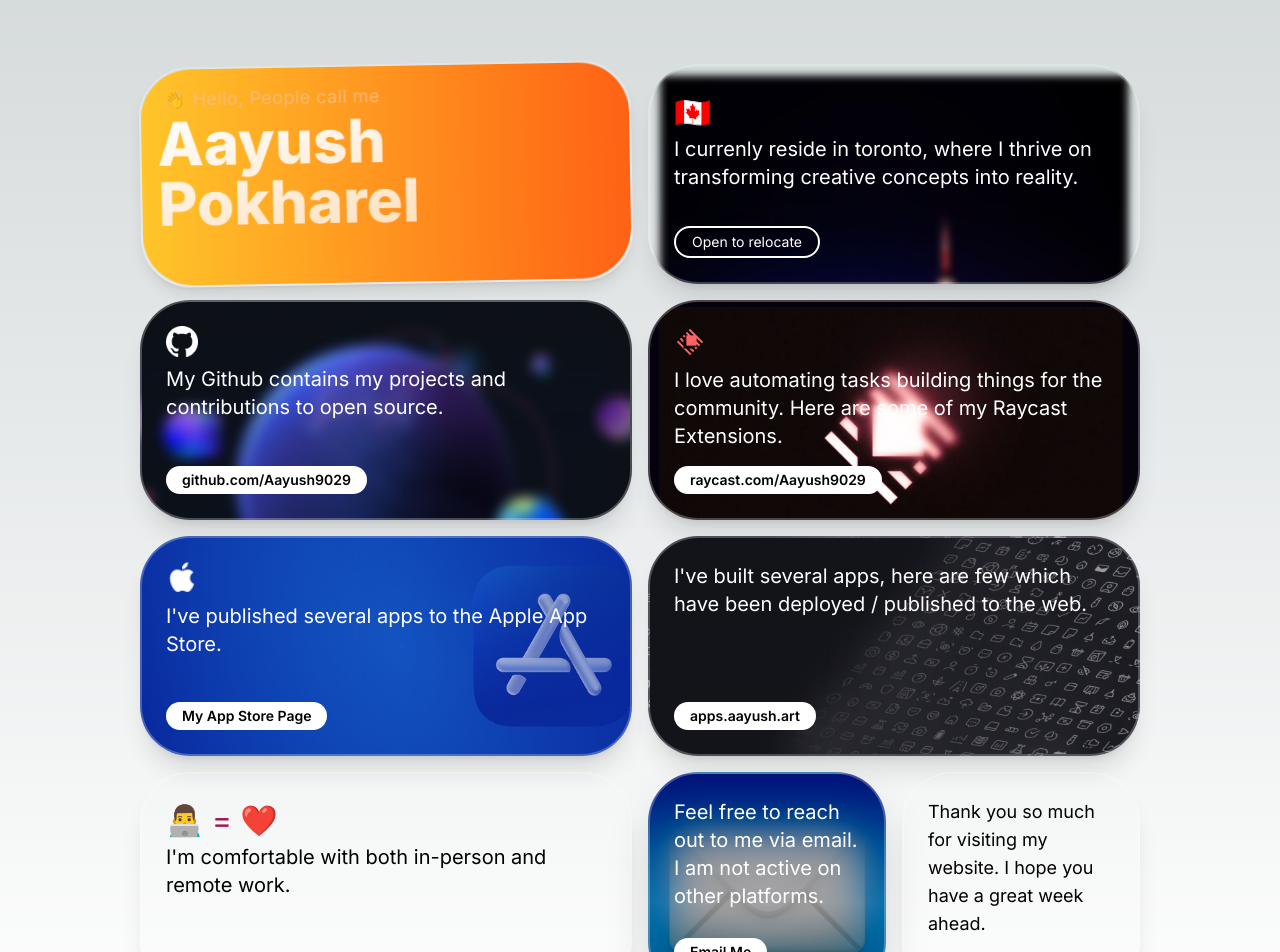
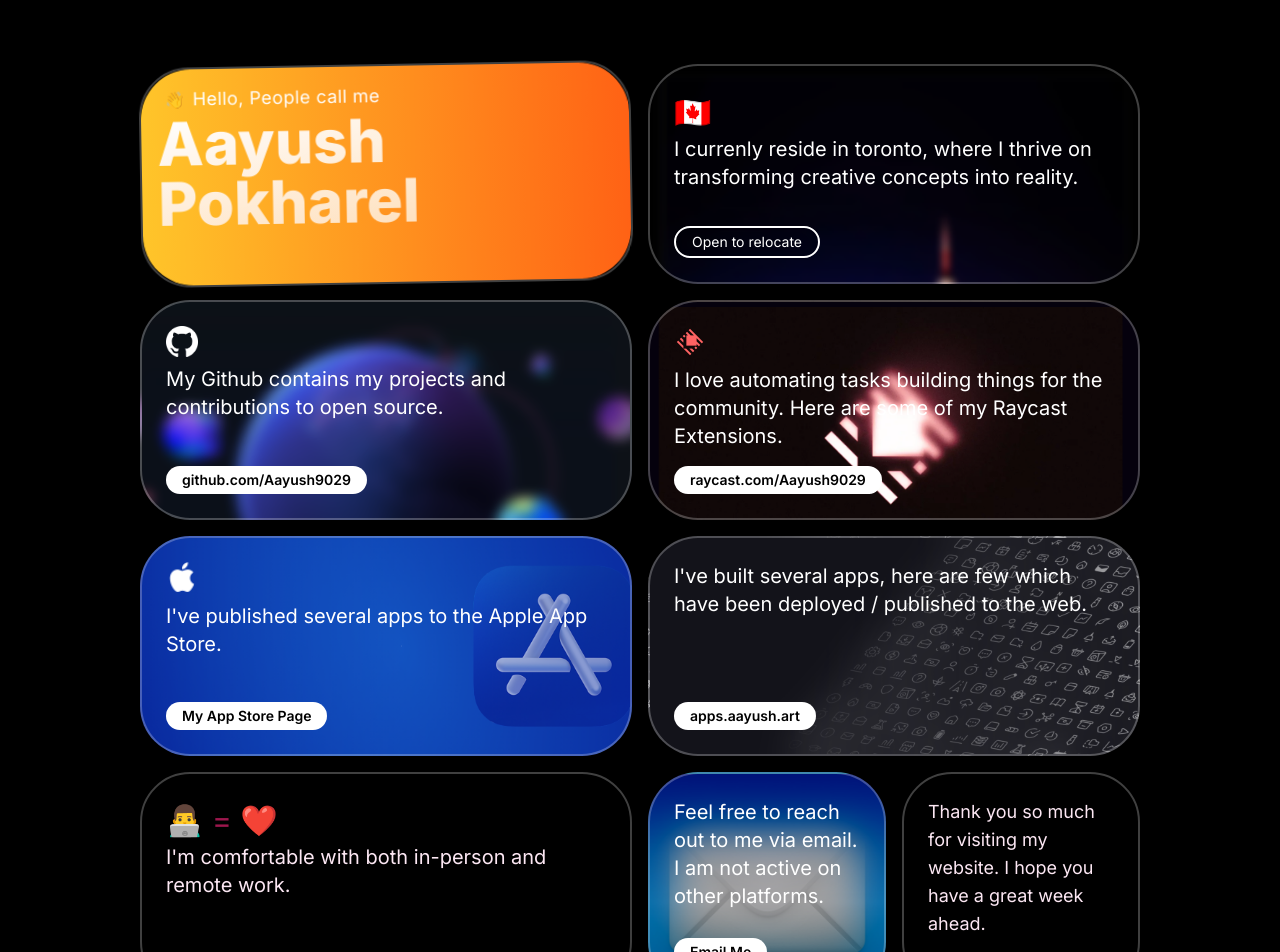
Before and after one commit to Aayush9029/aayush.art, a Next.js app: page / in a window 1280 px wide. Shown: the top 952 px of the page. Built offline with nearby package versions, Linux system fonts and the light colour scheme.

Commit message:
dark by default

```diff
--- a/src/app/globals.css
+++ b/src/app/globals.css
@@ -5,9 +5,9 @@
 :root {
   --max-width: 1100px;
   --border-radius: 12px;
-  --font-mono: ui-monospace, Menlo, Monaco, 'Cascadia Mono', 'Segoe UI Mono',
-    'Roboto Mono', 'Oxygen Mono', 'Ubuntu Monospace', 'Source Code Pro',
-    'Fira Mono', 'Droid Sans Mono', 'Courier New', monospace;
+  --font-mono: ui-monospace, Menlo, Monaco, "Cascadia Mono", "Segoe UI Mono",
+    "Roboto Mono", "Oxygen Mono", "Ubuntu Monospace", "Source Code Pro",
+    "Fira Mono", "Droid Sans Mono", "Courier New", monospace;
 
   --foreground-rgb: 0, 0, 0;
   --background-start-rgb: 214, 219, 220;
@@ -44,7 +44,6 @@
   --card-border-rgb: 131, 134, 135;
 }
 
-@media (prefers-color-scheme: dark) {
 :root {
   --foreground-rgb: 255, 255, 255;
   --background-start-rgb: 0, 0, 0;
@@ -75,13 +74,12 @@
   --card-rgb: 100, 100, 100;
   --card-border-rgb: 200, 200, 200;
 }
-}
 
 * {
   box-sizing: border-box;
   padding: 0;
   margin: 0;
-  transition:  ease-in-out 0.10s;
+  transition: ease-in-out 0.1s;
 }
 
 html,
@@ -130,13 +128,17 @@ a {
 }
 
 .gradient-border::after {
-  content: '';
+  content: "";
   position: absolute;
   top: 0px;
   right: 0px;
   bottom: 0px;
   left: 0px;
-  background: linear-gradient(90deg, rgb(255, 198, 42) 0%, rgba(255, 0, 0, 1) 100%);
+  background: linear-gradient(
+    90deg,
+    rgb(255, 198, 42) 0%,
+    rgba(255, 0, 0, 1) 100%
+  );
   background-size: 200% 200%;
   animation: gradientBorder 6s ease infinite;
   border-radius: inherit;
@@ -144,7 +146,6 @@ a {
 }
 
 @keyframes wave {
-
   0%,
   100% {
     transform: rotate(0deg);
@@ -167,14 +168,12 @@ a {
   animation: wave 2.5s ease-in-out infinite;
 }
 
-
 .bento {
   background-size: cover;
   background-position: center;
   background-repeat: no-repeat;
   transition: 0.12s ease-in-out;
 }
-
 
 .hover-border {
   border: 2px solid rgba(255, 255, 255, 0.25);
--- a/src/app/page.tsx
+++ b/src/app/page.tsx
@@ -1,20 +1,16 @@
-import Image from 'next/image'
-import styles from './page.module.css'
-
-
-
+import Image from "next/image";
+import styles from "./page.module.css";
 
 export default function Home() {
   return (
-    <main className='p-6 sm:p-8 md:p-12 lg:p-16 align-middle'>
-
+    <main className="p-6 sm:p-8 md:p-12 lg:p-16 align-middle">
       {/* spacing */}
 
       <div className="grid sm:auto-rows-[200px] md:auto-rows-[200px] lg:auto-rows-[220px]  auto-rows-[220px] grid-cols-1 sm:grid-cols-2 md:grid-cols-3 lg:grid-cols-4 gap-4 mx-auto w-full md:w-[800px] lg:w-[1000px]">
         <div className="col-span-2  gradient-border p-4  hover:shadow-orange-800 shadow-lg animate-wave hover-border">
-          <div className='block '>
-            <span className='fit p-2' >👋</span>
-            <h3 className='inline text-lg tracking-wide text-orange-300 dark:text-white '>
+          <div className="block ">
+            <span className="fit p-2">👋</span>
+            <h3 className="inline text-lg tracking-wide text-orange-300 text-white ">
               Hello, People call me
             </h3>
           </div>
@@ -24,107 +20,86 @@ export default function Home() {
           </h1>
         </div>
 
-
-
         <LocationAppsComponent
-          icon='🇨🇦'
-          text='I currenly reside in toronto, where I thrive on transforming creative concepts into reality.'
-          backgroundUrl='/img/toronto.png'
+          icon="🇨🇦"
+          text="I currenly reside in toronto, where I thrive on transforming creative concepts into reality."
+          backgroundUrl="/img/toronto.png"
           bottomComponent={
-            <h3 className='text-sm text-white absolute bottom-6 left-6 p-1 rounded-full px-4 border-2 border-white bg-black bg-opacity-10 backdrop-blur-md'>Open to relocate</h3>
+            <h3 className="text-sm text-white absolute bottom-6 left-6 p-1 rounded-full px-4 border-2 border-white bg-black bg-opacity-10 backdrop-blur-md">
+              Open to relocate
+            </h3>
           }
         />
 
-
+        <GitHubAppStoreComponent
+          backgroundUrl="/img/github-banner.png"
+          iconUrl="/img/github-logo.png"
+          title="My Github contains my projects and contributions to open source."
+          description=""
+          footerText="github.com/Aayush9029"
+          footerLink="https://github.com/Aayush9029"
+        />
 
         <GitHubAppStoreComponent
-          backgroundUrl='/img/github-banner.png'
-          iconUrl='/img/github-logo.png'
-          title="My Github contains my projects and contributions to open source."
-          description=''
-          footerText='github.com/Aayush9029'
-          footerLink='https://github.com/Aayush9029'
+          backgroundUrl="/img/raycast.png"
+          iconUrl="/img/raycast-icon.png"
+          title="I love automating tasks building things for the community. Here are some of my Raycast Extensions."
+          description=""
+          footerText="raycast.com/Aayush9029"
+          footerLink="https://www.raycast.com/Aayush9029"
         />
 
-
-
         <GitHubAppStoreComponent
-          backgroundUrl='/img/raycast.png'
-          iconUrl='/img/raycast-icon.png'
-          title='I love automating tasks building things for the community. Here are some of my Raycast Extensions.'
-          description=''
-          footerText='raycast.com/Aayush9029'
-          footerLink='https://www.raycast.com/Aayush9029'
-        />
-
-
-
-        <GitHubAppStoreComponent
-          backgroundUrl='/img/appstore-banner.png'
-          iconUrl='/img/apple.png'
+          backgroundUrl="/img/appstore-banner.png"
+          iconUrl="/img/apple.png"
           title="I've published several apps to the Apple App Store."
-          description=''
-          footerText='My App Store Page'
-          footerLink='https://apps.apple.com/ca/developer/aayush-pokharel/id1532440924'
+          description=""
+          footerText="My App Store Page"
+          footerLink="https://apps.apple.com/ca/developer/aayush-pokharel/id1532440924"
         />
 
         {/* raycast */}
 
-
-
         <GitHubAppStoreComponent
-          backgroundUrl='/img/apps.png'
-          iconUrl=''
-          title='I&apos;ve built several apps, here are few which have been deployed / published to the web.'
-          description=''
-          footerText='apps.aayush.art'
-          footerLink='https://apps.aayush.art'
+          backgroundUrl="/img/apps.png"
+          iconUrl=""
+          title="I've built several apps, here are few which have been deployed / published to the web."
+          description=""
+          footerText="apps.aayush.art"
+          footerLink="https://apps.aayush.art"
         />
 
-
-
-        <div className={`${commonStyle} lg:col-span-2  md:col-span-2  hidden md:inline lg:inline`}>
-          <h1 className='text-[30px] text-pink-800'>👨‍💻 = ❤️</h1>
-          <h3 className='hidden text-xl  text-black dark:text-pink-100 md:inline lg:inline sm:inline'>
+        <div
+          className={`${commonStyle} lg:col-span-2  md:col-span-2  hidden md:inline lg:inline`}
+        >
+          <h1 className="text-[30px] text-pink-800">👨‍💻 = ❤️</h1>
+          <h3 className="hidden text-xl  text-black text-pink-100 md:inline lg:inline sm:inline">
             I&apos;m comfortable with both in-person and remote work.
           </h3>
         </div>
 
-
-
-
         <MailComponent
-          backgroundUrl='/img/email.png'
-          text='Feel free to reach out to me via email. I am not active on other platforms.'
-          footerText='Email Me'
-          footerLink='mailto:'
+          backgroundUrl="/img/email.png"
+          text="Feel free to reach out to me via email. I am not active on other platforms."
+          footerText="Email Me"
+          footerLink="mailto:"
         />
 
-
-
-
-        <div className={`${commonStyle} lg:col-span-1 md:col-span-2  hidden md:inline lg:inline`}>
-
-          <h3 className=' text-lg  text-black dark:text-pink-100 md:inline lg:inline sm:inline'>
-            Thank you so much for visiting my website. I hope you have a great week ahead.
+        <div
+          className={`${commonStyle} lg:col-span-1 md:col-span-2  hidden md:inline lg:inline`}
+        >
+          <h3 className=" text-lg  text-black text-pink-100 md:inline lg:inline sm:inline">
+            Thank you so much for visiting my website. I hope you have a great
+            week ahead.
           </h3>
         </div>
-
-
-
-
       </div>
-
-
     </main>
-  )
+  );
 }
 
-
-const commonStyle = "relative p-6 hover:shadow-xl shadow-xl bg-cover hover-border";
-
-
-
+const commonStyle =
+  "relative p-6 hover:shadow-xl shadow-xl bg-cover hover-border";
 
 interface GitHubAppStoreProps {
   backgroundUrl: string;
@@ -135,14 +110,31 @@ interface GitHubAppStoreProps {
   footerLink: string;
 }
 
-const GitHubAppStoreComponent = ({ backgroundUrl, iconUrl, title, description, footerText, footerLink }: GitHubAppStoreProps) => (
-  <a href={footerLink} target='_blank' className={`${commonStyle} col-span-2 hover:border-blue-400 hover:scale-[1.02]`} style={{ backgroundImage: `url('${backgroundUrl}')` }}>
-    {iconUrl && <Image src={iconUrl} alt='icon' width={32} height={32} className='mb-2' />}
-    <h3 className='inline text-xl text-white'>{title}</h3>
-    <span className={`text-sm font-semibold absolute bottom-6 left-6 p-1  px-4 rounded-full hover:cursor-pointer bg-white text-black  `}>{footerText}</span>
+const GitHubAppStoreComponent = ({
+  backgroundUrl,
+  iconUrl,
+  title,
+  description,
+  footerText,
+  footerLink,
+}: GitHubAppStoreProps) => (
+  <a
+    href={footerLink}
+    target="_blank"
+    className={`${commonStyle} col-span-2 hover:border-blue-400 hover:scale-[1.02]`}
+    style={{ backgroundImage: `url('${backgroundUrl}')` }}
+  >
+    {iconUrl && (
+      <Image src={iconUrl} alt="icon" width={32} height={32} className="mb-2" />
+    )}
+    <h3 className="inline text-xl text-white">{title}</h3>
+    <span
+      className={`text-sm font-semibold absolute bottom-6 left-6 p-1  px-4 rounded-full hover:cursor-pointer bg-white text-black  `}
+    >
+      {footerText}
+    </span>
   </a>
 );
-
 
 interface LocationAppsProps {
   icon: string;
@@ -150,16 +142,21 @@ interface LocationAppsProps {
   backgroundUrl: string;
   bottomComponent?: JSX.Element;
 }
-const LocationAppsComponent = ({ icon, text, backgroundUrl, bottomComponent }: LocationAppsProps) => (
-  <div className={`${commonStyle} col-span-2`} style={{ backgroundImage: `url('${backgroundUrl}')` }}>
-    <h1 className='text-[30px]'>{icon}</h1>
-    <h3 className='inline text-xl text-white'>{text}</h3>
+const LocationAppsComponent = ({
+  icon,
+  text,
+  backgroundUrl,
+  bottomComponent,
+}: LocationAppsProps) => (
+  <div
+    className={`${commonStyle} col-span-2`}
+    style={{ backgroundImage: `url('${backgroundUrl}')` }}
+  >
+    <h1 className="text-[30px]">{icon}</h1>
+    <h3 className="inline text-xl text-white">{text}</h3>
     {bottomComponent}
   </div>
 );
-
-
-
 
 interface MailRaycastProps {
   backgroundUrl: string;
@@ -168,11 +165,23 @@ interface MailRaycastProps {
   footerLink: string;
 }
 
-
-
-const MailComponent = ({ backgroundUrl, text, footerText, footerLink }: MailRaycastProps) => (
-  <div className="lg:col-span-1  md:col-span-2 relative col-span-1 p-6 hover:shadow-xl shadow-2xl bg-cover hover-border" style={{ backgroundImage: `url('${backgroundUrl}')` }}>
-    <h3 className='inline text-xl text-white'>{text}</h3>
-    <a href={footerLink} target='_blank' className={`text-sm font-semibold absolute bottom-6 left-6 p-1  px-4 rounded-full hover:cursor-pointer bg-white text-black hover:bg-blue-200 `}>{footerText}</a>
+const MailComponent = ({
+  backgroundUrl,
+  text,
+  footerText,
+  footerLink,
+}: MailRaycastProps) => (
+  <div
+    className="lg:col-span-1  md:col-span-2 relative col-span-1 p-6 hover:shadow-xl shadow-2xl bg-cover hover-border"
+    style={{ backgroundImage: `url('${backgroundUrl}')` }}
+  >
+    <h3 className="inline text-xl text-white">{text}</h3>
+    <a
+      href={footerLink}
+      target="_blank"
+      className={`text-sm font-semibold absolute bottom-6 left-6 p-1  px-4 rounded-full hover:cursor-pointer bg-white text-black hover:bg-blue-200 `}
+    >
+      {footerText}
+    </a>
   </div>
 );
```
Lines whose indentation alone changed are shown as unchanged.
